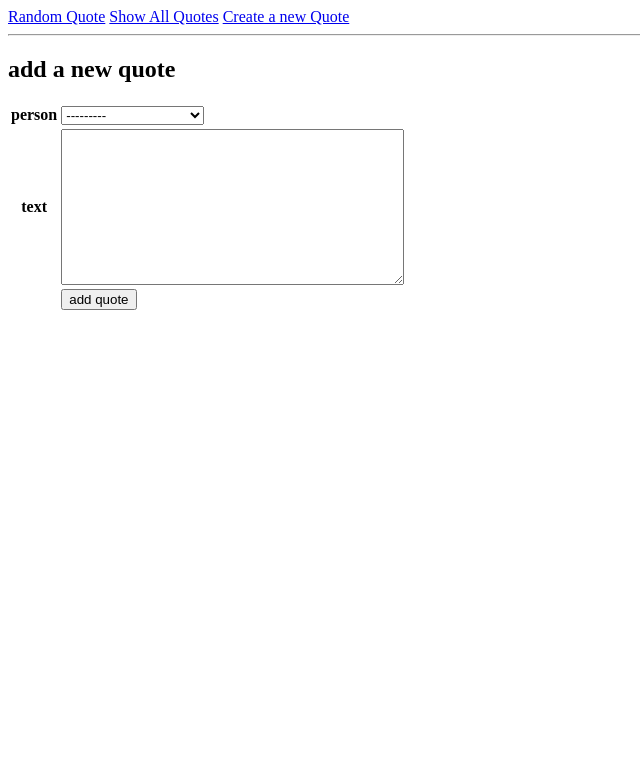
After one commit to askap-bu/askap-bu, a Django app: page /quotes/create_quote in a window 1280 px wide. The commit adds this page. Shown: the top 783 px of the page, without its empty margins (0-640 px from the left). Run offline with Django 3.2, Linux system fonts and the light colour scheme; data comes from the database, SQL or seed files in the repository; both versions use the stored data as it was after the commit; parts of the project's set-up code (start-up, migrations or seed data) failed here and were passed over.

Commit message:
made quote anf update quote forms

```diff
--- /dev/null
+++ b/quotes/forms.py
@@ -0,0 +1,20 @@
+# quotes/forms.py
+
+from django import forms
+from .models import Quote
+
+class CreateQuoteForm(forms.ModelForm):
+    """ a form to add new quotes to the database"""
+
+    class Meta:
+        '''associate this form with the Qutoe model'''
+        model = Quote
+        fields = ['person', 'text',]
+
+class UpdateQuoteForm(forms.ModelForm):
+    """ a form to editquotes to the database"""
+
+    class Meta:
+        '''associate this form with the Quote model'''
+        model = Quote
+        fields = ['person', 'text',]
--- a/quotes/models.py
+++ b/quotes/models.py
@@ -1,4 +1,5 @@
 from django.db import models
+from django.urls import reverse
 import random
 
 # Create your models here.
@@ -44,6 +45,11 @@ class Quote(models.Model):
         """return  a string represenation of this object"""
         return ' "%s" - %s' % (self.text, self.person.name)
 
+    def get_absolute_url(self):
+        '''return a url to display this quote object'''
+        return reverse("quote", kwargs={"pk": self.pk })
+
+
 class Image(models.Model):
     """represent an image that is a associated with a person"""
     image_url = models.URLField(blank=True)
--- /dev/null
+++ b/quotes/templates/quotes/base.html
@@ -0,0 +1,20 @@
+<!-- quotes/base.html-->
+
+<html>
+    <head>
+        <title> Quote Application</title>
+    </head>
+    <body>
+    <header>
+        <a href ="{% url 'random' %}">Random Quote</a>
+        <a href="{% url 'all' %}">Show All Quotes</a>
+        <a href="{% url 'create_quote' %}">Create a new Quote</a>
+
+    </header>
+    <hr>
+
+    {% block content %}
+    {% endblock %}
+    </body>
+
+</html>
--- /dev/null
+++ b/quotes/templates/quotes/create_quote.html
@@ -0,0 +1,25 @@
+<!-- templates/create_form.html-->
+{% extends 'quotes/base.html' %}
+{% block content %}
+
+<h2> add a new quote</h2>
+
+<form method ='POST'>
+{% csrf_token %}
+    <table>
+    {% for field in form %}
+    <tr>
+        <th>{{field.name}}</th>
+        <td>{{field}}</td>
+    </tr>
+    {% endfor %}
+    <tr>
+        <td></td>
+        <td>
+            <input type="submit" name = "add quote!" value="add quote">
+        </td>
+    </tr>
+    </table>
+</form>
+
+{% endblock %}
--- a/quotes/templates/quotes/home.html
+++ b/quotes/templates/quotes/home.html
@@ -1,5 +1,6 @@
 <!-- templates/home.html-->
-
+{% extends 'quotes/base.html' %}
+{% block content %}
 
 <h1>Showing all quotes</h1>
 
@@ -12,3 +13,5 @@
     </li>
     {% endfor %}
 </ul>
+
+{% endblock%}
--- a/quotes/templates/quotes/person.html
+++ b/quotes/templates/quotes/person.html
@@ -1,4 +1,7 @@
 <!-- templates/quotes/person.html-->
+
+{% extends 'quotes/base.html' %}
+{% block content %}
 
 <h1> All Quotes by {{person.name}}</h1>
 
@@ -14,3 +17,5 @@
     <li> <img src='{{image}}' style= 'width:200;'></li>
     {% endfor %}
 </ul>
+
+{% endblock %}
--- a/quotes/urls.py
+++ b/quotes/urls.py
@@ -7,7 +7,11 @@ from .views import * #HomePageView, QuotePageView, RandomQuotePageView, PersonPa
 
 urlpatterns = [
     path('', RandomQuotePageView.as_view(), name ="random"),
-    path('all', HomePageView.as_view(), name='home'),
+    path('all', HomePageView.as_view(), name='all'),
     path('quote/<int:pk>', QuotePageView.as_view(), name='quote'),
+    path('quote/<int:pk>/update', UpdateQuoteView.as_view(), name='update_quote'),
     path('person/<int:pk>', PersonPageView.as_view(), name='person'),
+    path('create_quote', CreateQuoteView.as_view(), name='create_quote'),
+
+
 ]
--- a/quotes/views.py
+++ b/quotes/views.py
@@ -3,6 +3,8 @@ import random
 # Create your views here.
 from .models import Quote, Person
 from django.views.generic import ListView, DetailView
+from django.views.generic.edit import CreateView, UpdateView
+from .forms import CreateQuoteForm, UpdateQuoteForm
 
 class HomePageView(ListView):
     """ create a subclass of listview to display all quotes"""
@@ -39,3 +41,16 @@ class PersonPageView(DetailView):
     model= Person
     template_name = 'quotes/person.html'
     context_object_name = 'person'
+
+class CreateQuoteView(CreateView):
+    """ a view to create a new quote and save it ot the database"""
+
+    form_class= CreateQuoteForm
+    template_name = 'quotes/create_quote.html'
+
+class UpdateQuoteView(CreateView):
+    """ a view to update a quote and save it ot the database"""
+
+    form_class= UpdateQuoteForm
+    template_name = 'quotes/update_quote.html'
+    queryset = Quote.objects.all
```
Also changed, not shown: quotes/templates/quotes/quote.html (+10 -1 lines), quotes/templates/quotes/update_quote.html (added, +24 -0 lines), db.sqlite3.
